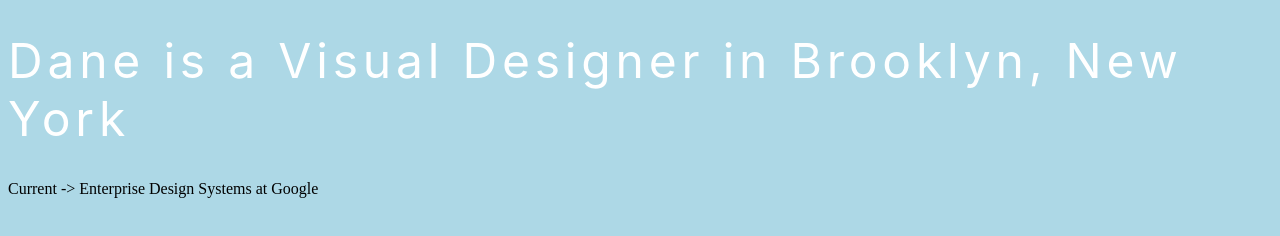
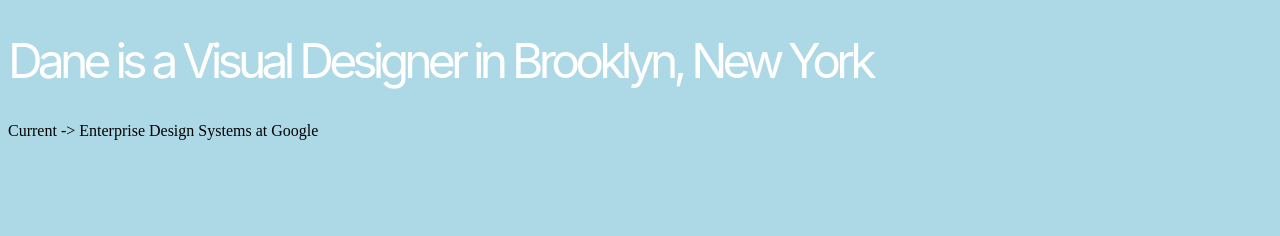
Before and after one commit to danegalbraith/portfolio-site, a plain HTML site: page index.html in a window 1280 px wide. Drawn offline with Linux system fonts and the light colour scheme.

Commit message:
Update style.css

```diff
--- a/style.css
+++ b/style.css
@@ -7,7 +7,7 @@ body {
     font-family: Inter, sans-serif;
     font-weight: 400;
     font-size: 48px;
-    letter-spacing: .1em;
+    letter-spacing: -0.1em;
     line-height: 1.2em;
     text-transform: none;
     text-decoration: none;
```
